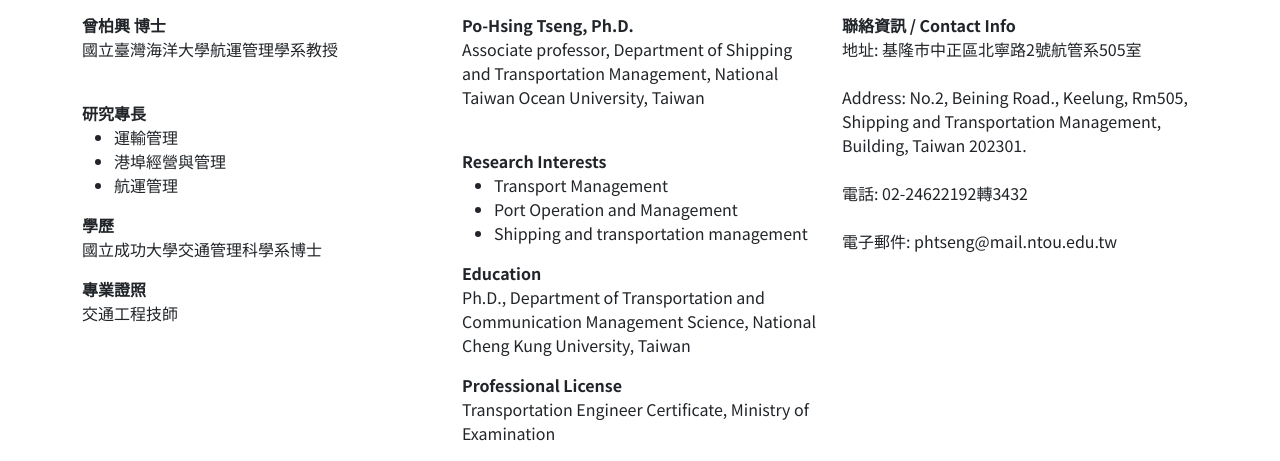
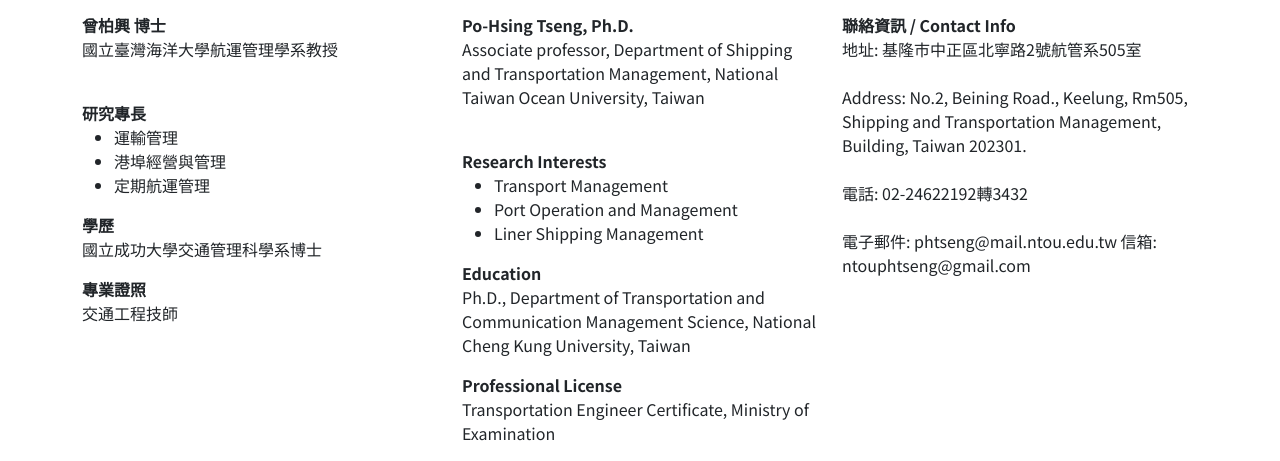
Before and after one commit to shippingntou/maritime, a plain HTML site: page index.html in a window 1280 px wide. Shown: the part 362-823 px from the top of the page. Drawn offline with nearby package versions, Linux system fonts and the light colour scheme.

Commit message:
Update index.html

```diff
--- a/index.html
+++ b/index.html
@@ -64,7 +64,7 @@
             <ul>
               <li>運輸管理</li>
               <li>港埠經營與管理</li>
-              <li>航運管理</li>
+              <li>定期航運管理</li>
             </ul>
             <strong>
               學歷
@@ -99,7 +99,7 @@
             <ul>
               <li>Transport Management</li>
               <li>Port Operation and Management</li>
-              <li>Shipping and transportation management</li>
+              <li>Liner Shipping Management</li>
             </ul>
             <strong>
               Education
@@ -135,6 +135,7 @@
               <br>
               <br>
               電子郵件: phtseng@mail.ntou.edu.tw
+              信箱: ntouphtseng@gmail.com
             </p>
           </div>
 
```
